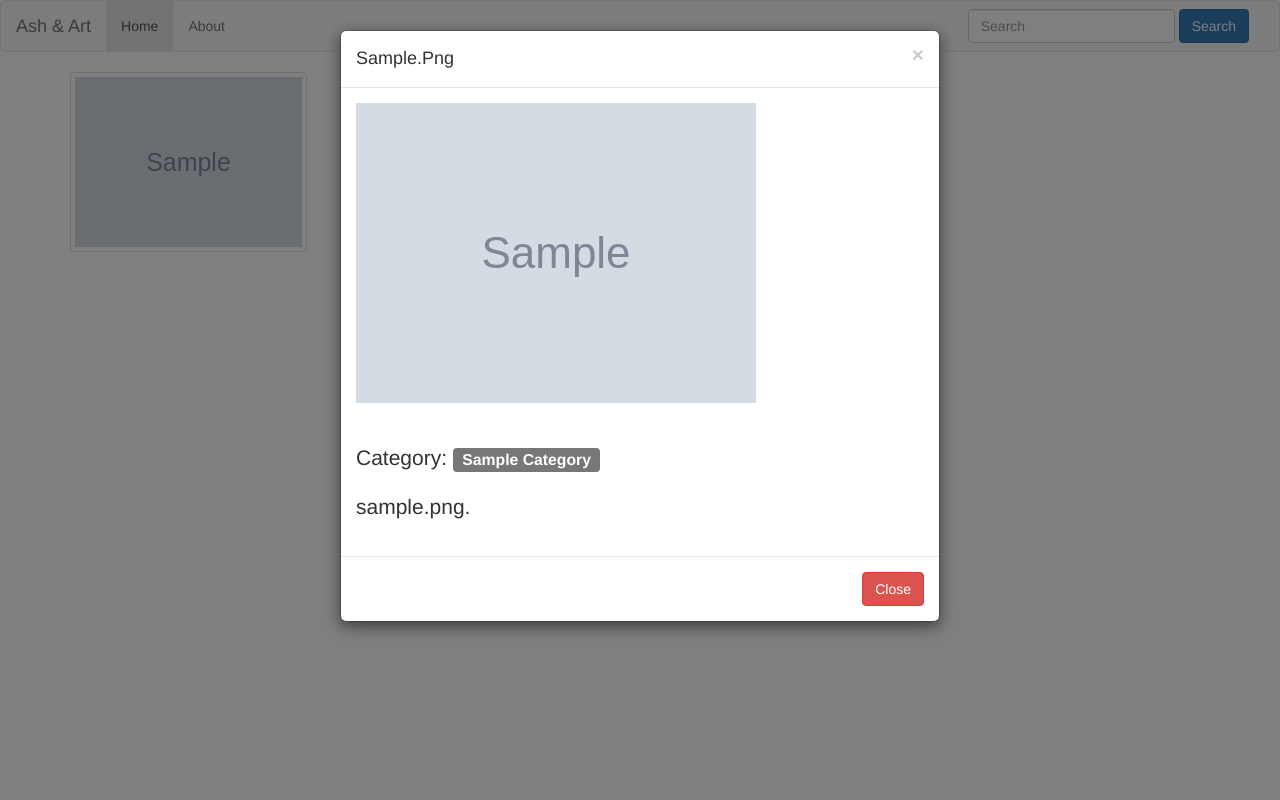
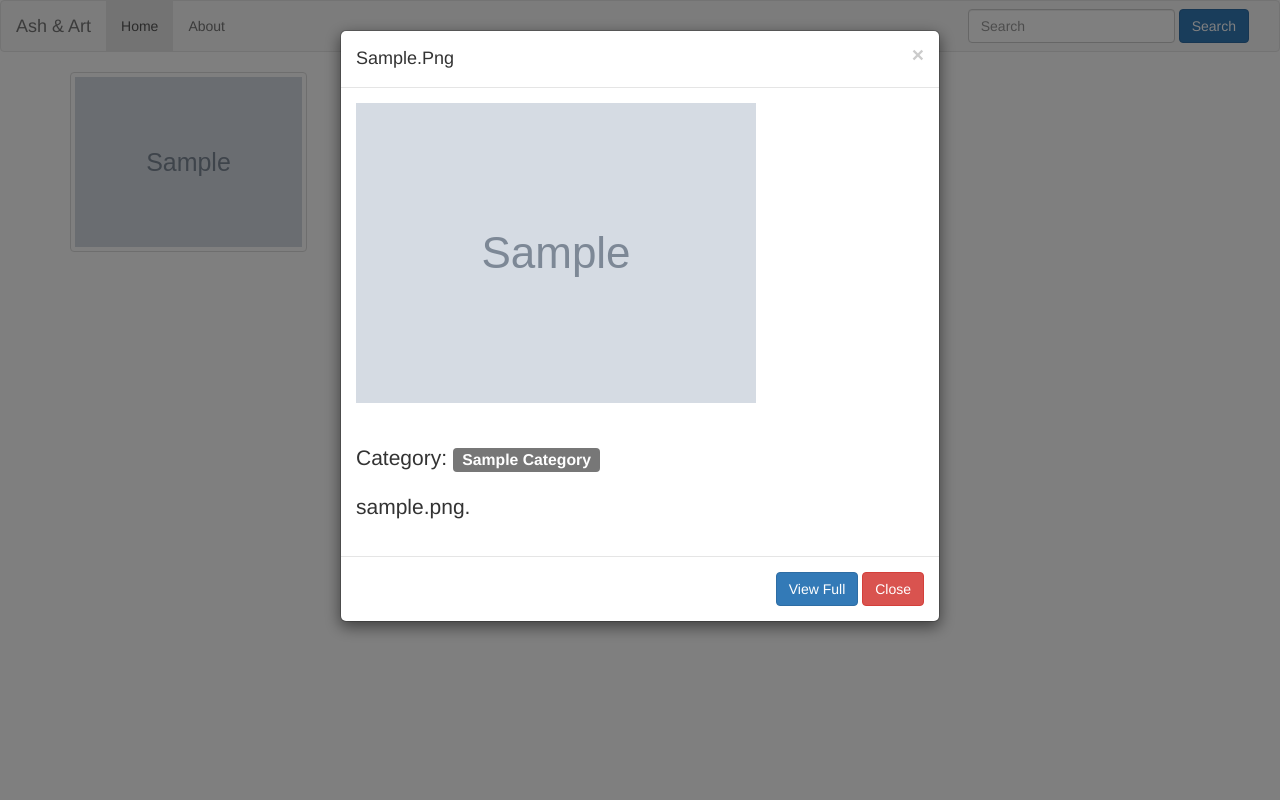
Before and after one commit to muturi254/galleria, a Django app: page / in a window 1280 px wide, after a click that opens the changed part. Run offline with Django 3.2, Linux system fonts and the light colour scheme; tables that the repository leaves empty hold one stand-in row (values such as "Sample post"); grey boxes marked "Sample" are stand-in pictures; some libraries are stand-ins or nearby versions.

Commit message:
added dynamic routing

```diff
--- a/galleria/templates/galleria/index.html
+++ b/galleria/templates/galleria/index.html
@@ -24,6 +24,8 @@
                                 <p class=" lead">{{image.image_description}}.</p>
                             </div>
                             <div class="modal-footer">
+                                <a href="{% url 'details' image.id%}"><button type="button" class="btn btn-primary">View Full</button>
+                                </a>
                                 <button type="button" class="btn btn-danger" data-dismiss="modal">Close</button>
                             </div>
                         </div>
```
